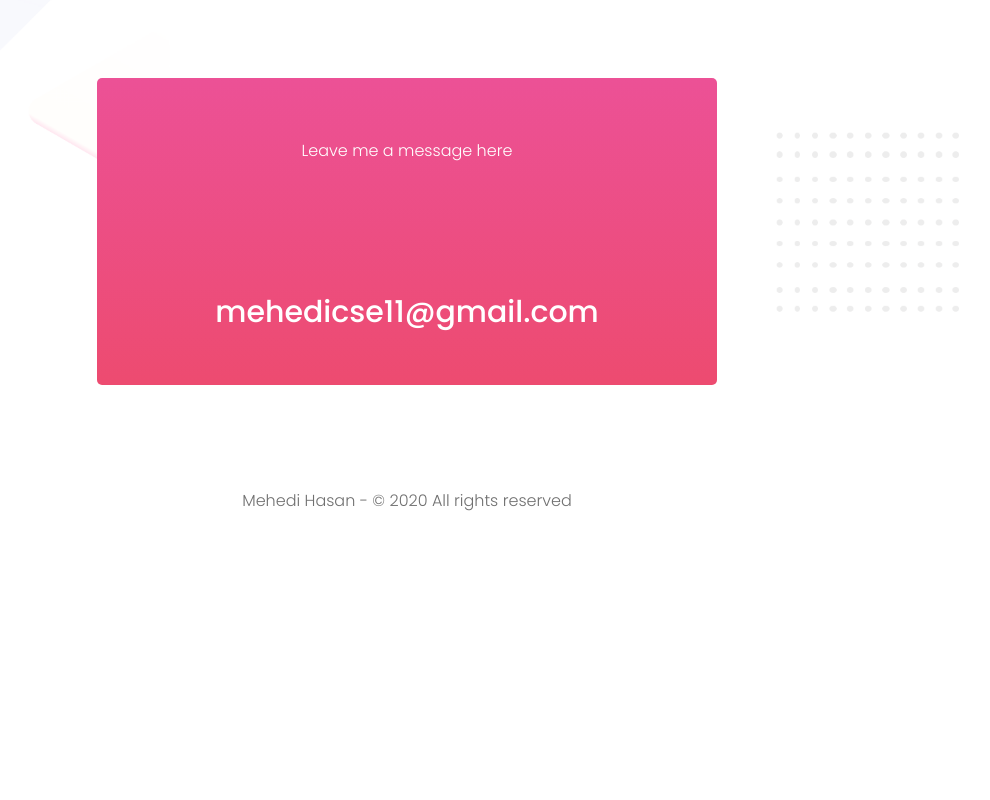
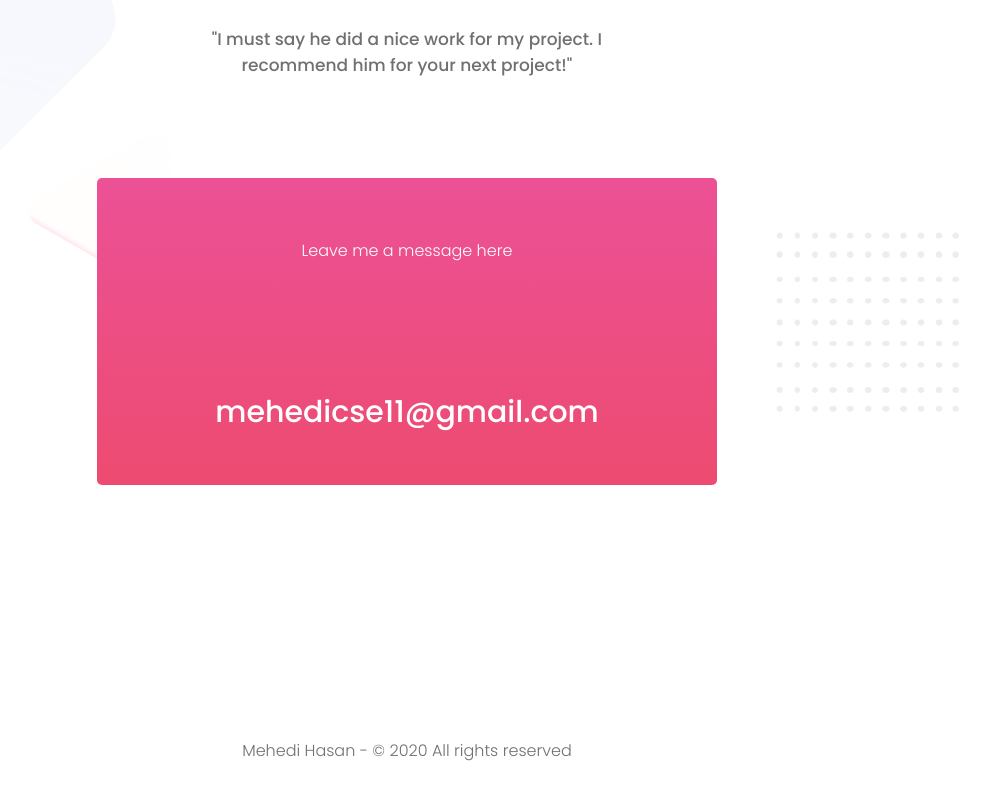
Before and after one commit to mehediholic/personal-portfolio, a plain HTML site: page index.html in a window 1280 px wide. Shown: the part 2762-3562 px from the top of the page, without its empty margins (233-1223 px from the left). Before the commit the page ends 3326 px from the top, so only its background shows below. Drawn offline with Linux system fonts and the light colour scheme.

Commit message:
style fixed

```diff
--- a/style.css
+++ b/style.css
@@ -9,8 +9,6 @@ body{
     font-size: 16px;
     line-height: 26px;
     font-weight: 300;
-    width: 100%;
-    height: 100%;
 }
 
 h1, h2, h3, h4, h5, h6{
@@ -117,7 +115,7 @@ p{
 /* Latest Work Area Style*/
 .latest-work-area h1{
     text-align: center;
-    padding-top: 100px;
+    margin-top: 100px;
     font-size: 30px;
     font-weight: 500;
 }
@@ -169,8 +167,8 @@ p{
 .email-area {
 	background-image: linear-gradient(180deg, #EC5196, #ED4B70);
 	text-align: center;
-	padding: 60px;
-	margin-top: 100px;
+    padding: 60px;
+    margin-top: 100px;
 	margin-bottom: 100px;
 	margin-left: 330px;
 	margin-right: 330px;
@@ -194,5 +192,5 @@ p{
 
 .footer-area{
     text-align: center;
-    margin: 50px 0px;
+    margin: 200px 0px 50px 0px;
 }
```
